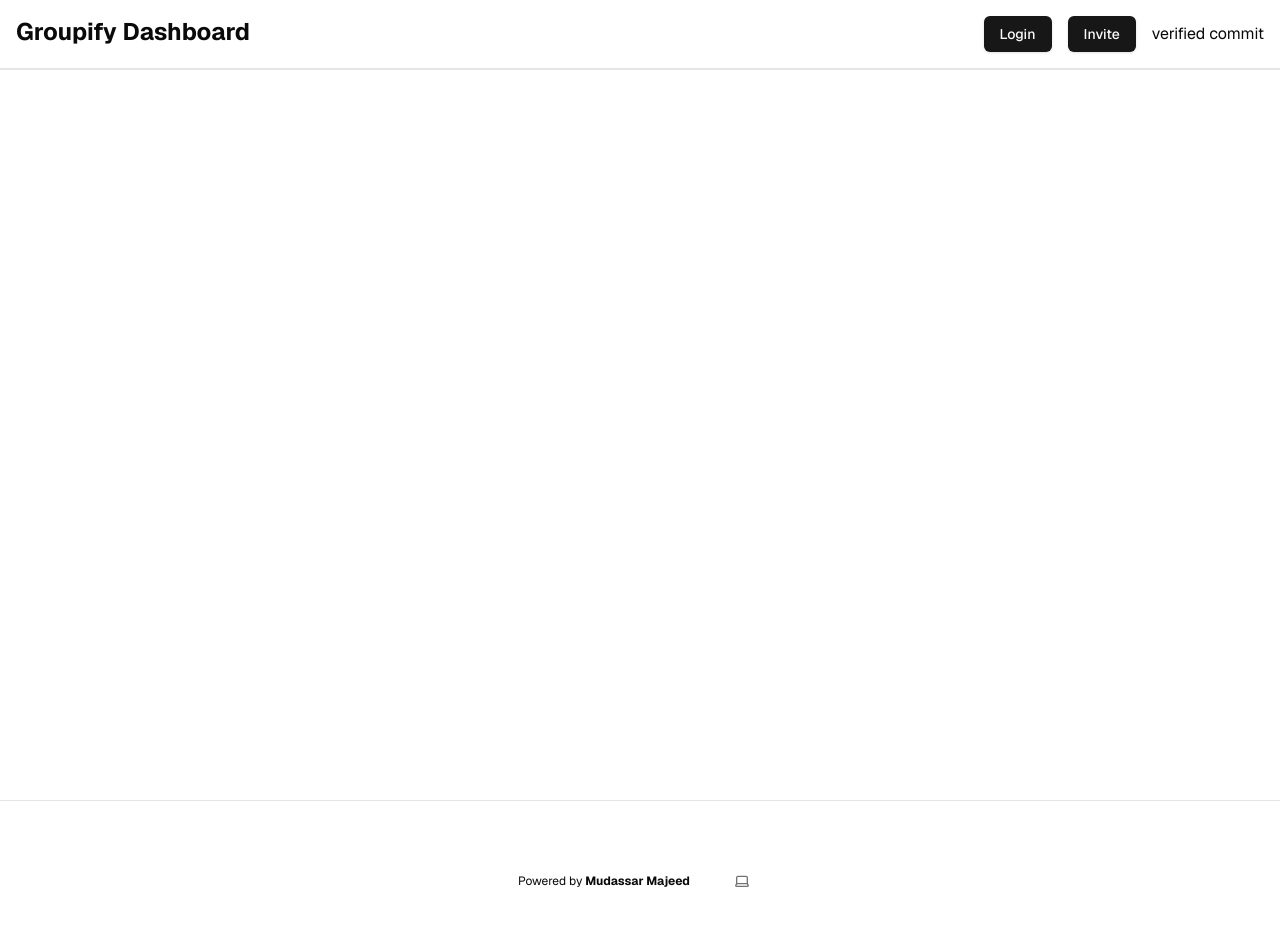
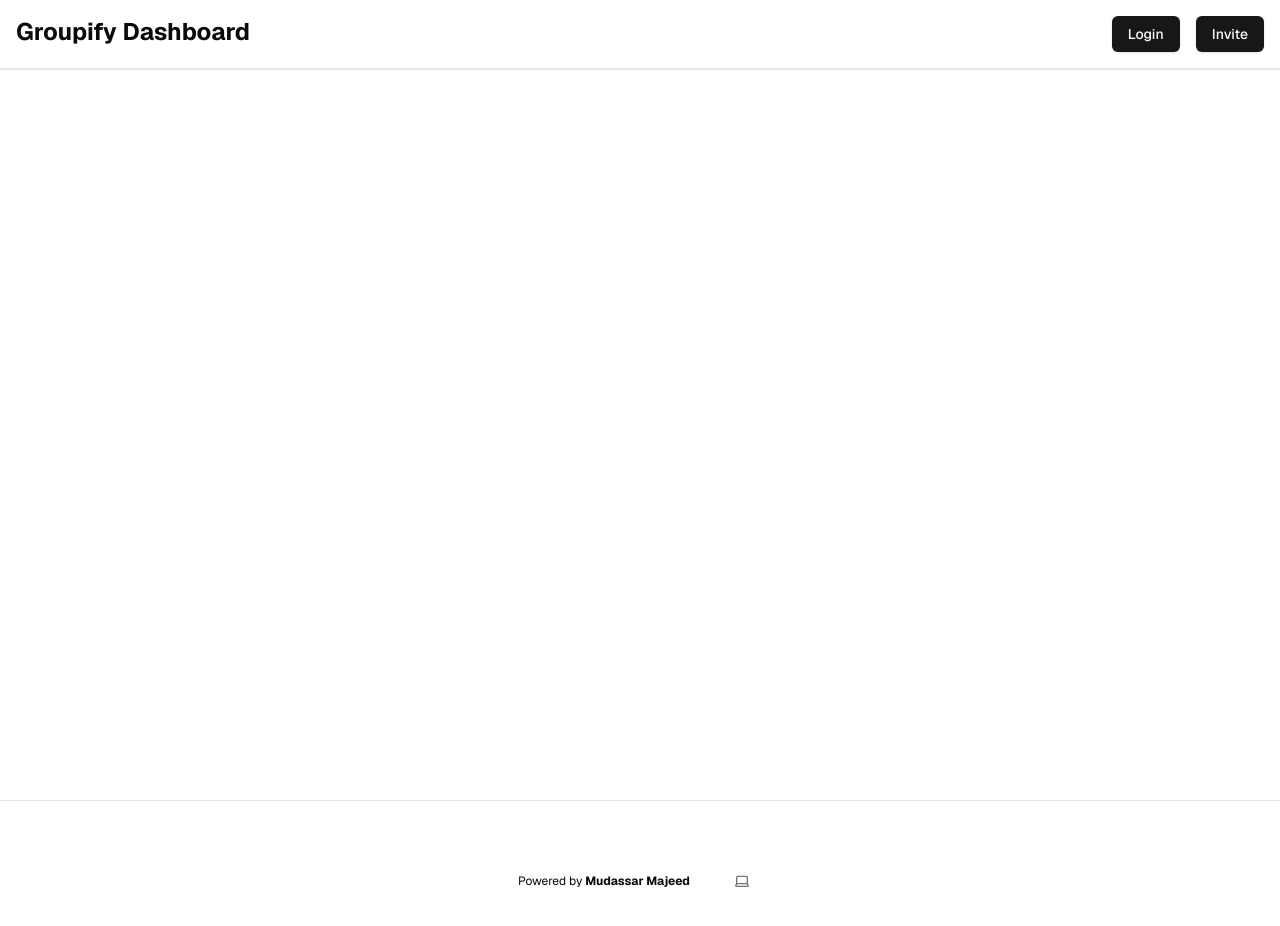
Before and after one commit to mudasarmajeed5/groupify, a Next.js app: page / in a window 1280 px wide. Shown: the top 926 px of the page. Built offline with nearby package versions, Linux system fonts and the light colour scheme; no server answers.

Commit message:
please verified commit, I'll cry now

```diff
--- a/components/Header.tsx
+++ b/components/Header.tsx
@@ -19,7 +19,6 @@ const Header = async () => {
                     </> : <Button onClick={() => redirect("/login")}>Login</Button>
                 }
                 <Button>Invite</Button>
-                <div>verified commit</div>
             </div>
         </nav>
     )
```
